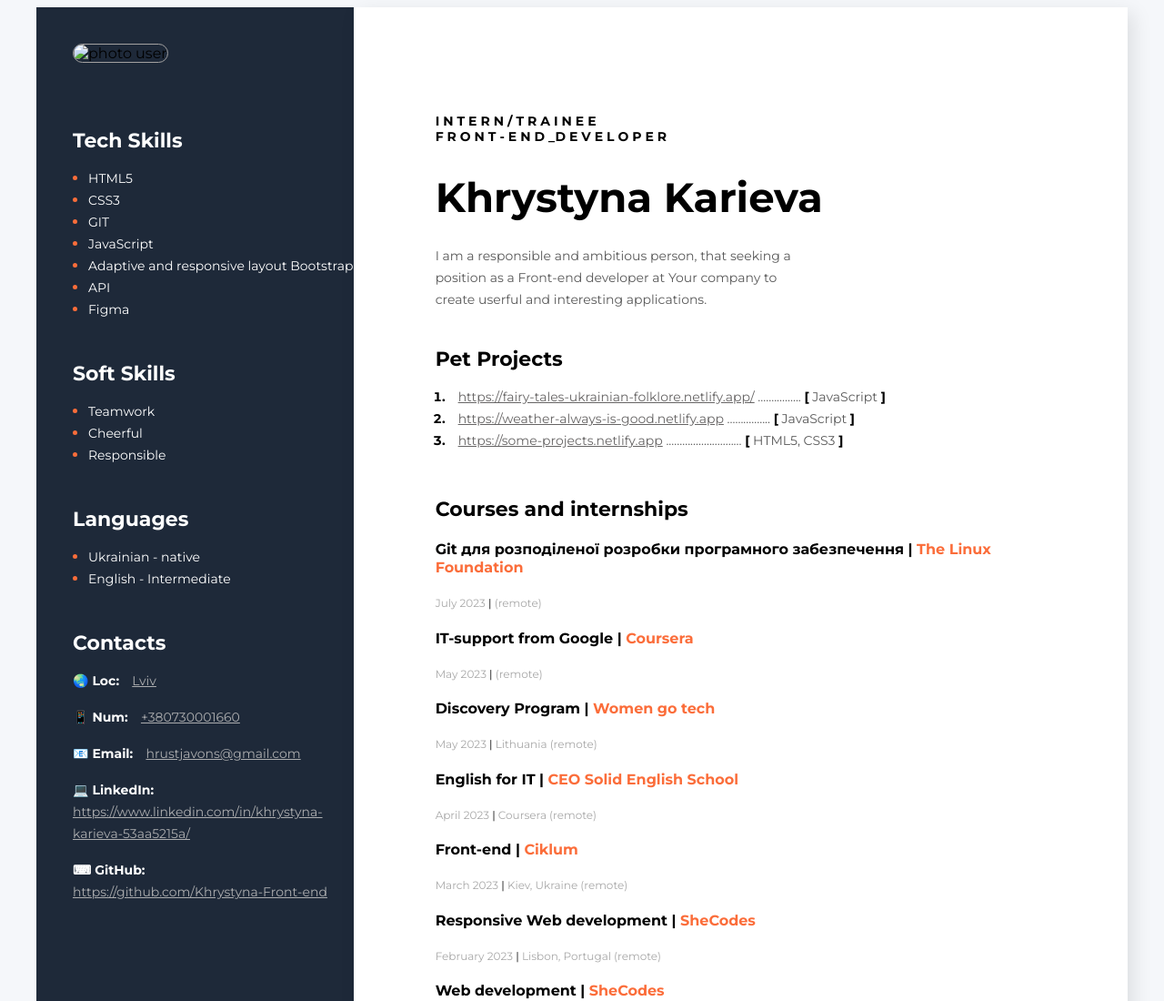
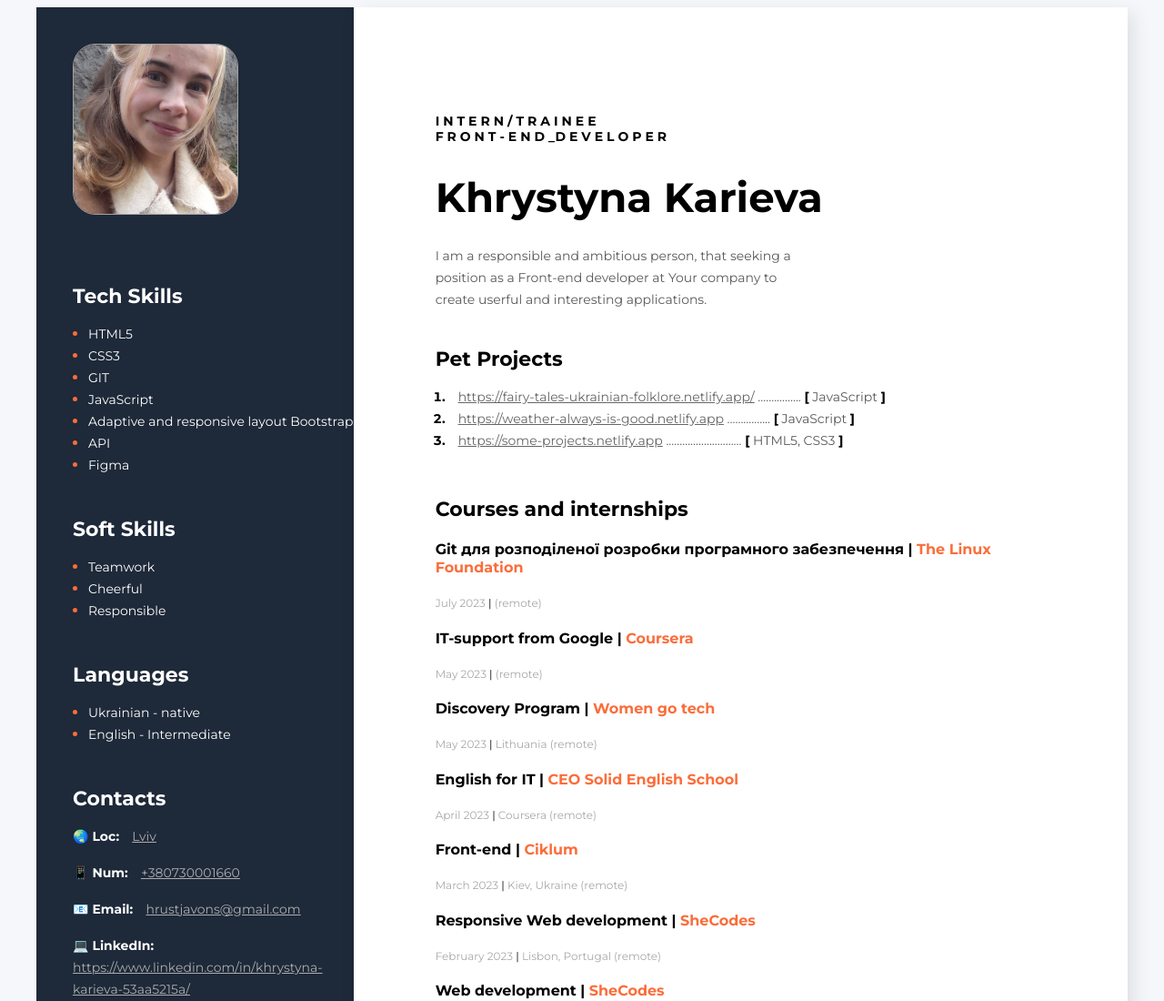
Before and after one commit to Khrystyna-Front-end/Portfolio, a plain HTML site: page index.html in a window 1280 px wide. Shown: the top 1100 px of the page at 91% size. Drawn offline with Linux system fonts and the light colour scheme.

Commit message:
Update index.html

```diff
--- a/index.html
+++ b/index.html
@@ -266,7 +266,7 @@
       </div>
       <!--Sidebar-->
       <aside class="sidebar">
-        <img src="images/avatar.jpg" alt="photo user" class="photo" />
+        <img src="./avatar.jpg" alt="photo user" class="photo" />
 
         <!--tech skills-->
         <div class="tech-skills">
```
